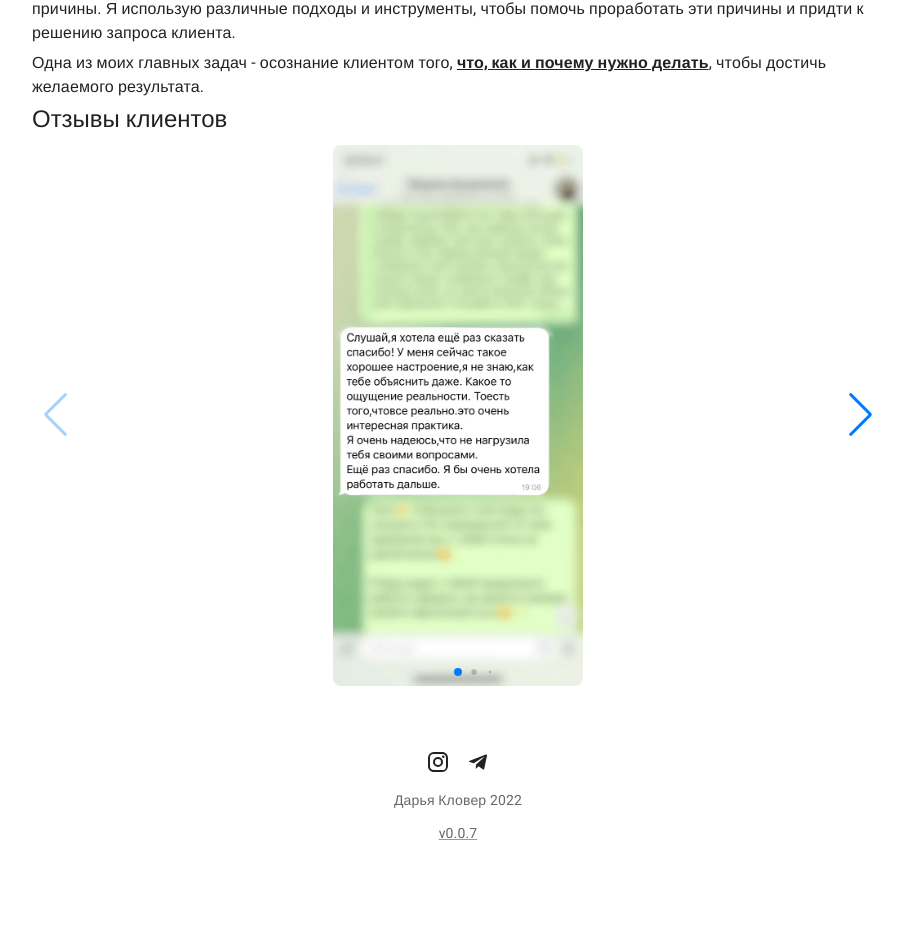
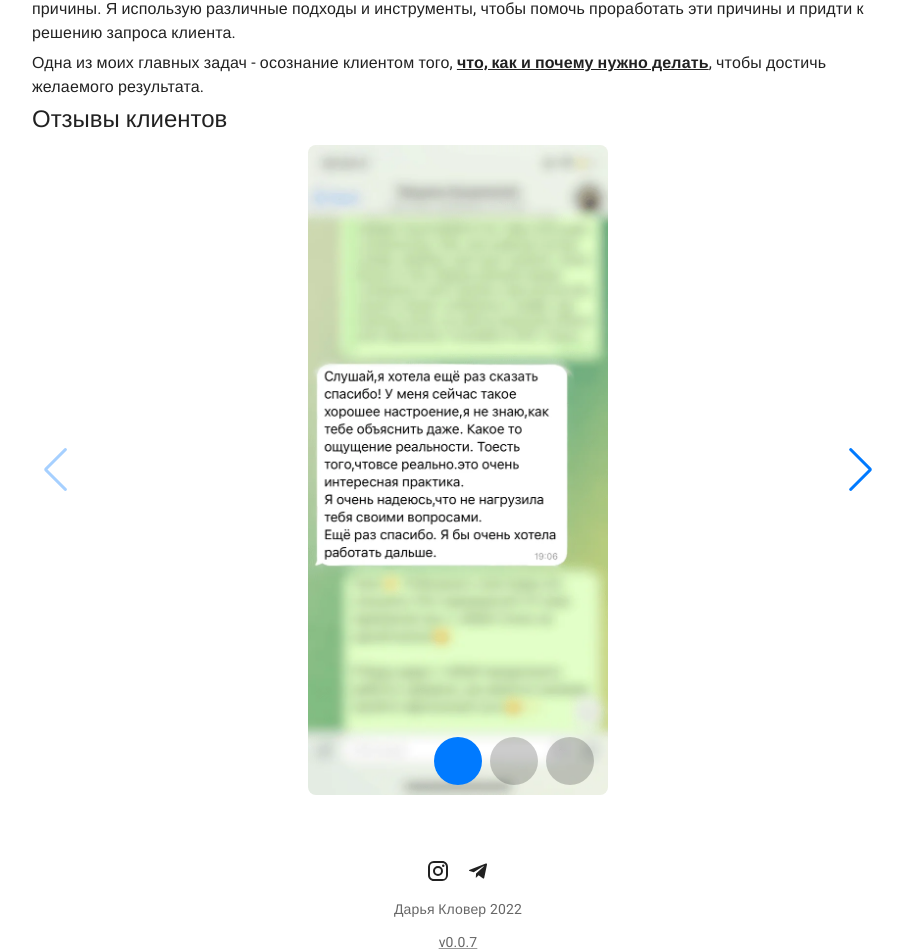
Before and after one commit to SiarheiBobryk/dariaklover, a React (Create React App) app: page / in a window 1280 px wide. Shown: the part 372-1324 px from the top of the page, without its empty margins (182-1085 px from the left). Before the commit the page ends 1220 px from the top, so only its background shows below. Built offline with nearby package versions, Linux system fonts and the light colour scheme; a web font is replaced by a local one.

Commit message:
Make pagination bullers `48x48px`

```diff
--- a/src/components/References/References.tsx
+++ b/src/components/References/References.tsx
@@ -9,6 +9,8 @@ import 'swiper/css';
 import 'swiper/css/lazy';
 import 'swiper/css/pagination';
 import 'swiper/css/navigation';
+import 'swiper/css/a11y';
+import './styles.css';
 
 export const PUBLIC_PATH = 'responsive_images/reference_';
 
@@ -83,8 +85,8 @@ export const Img = styled('img')(({ theme }) => {
 });
 
 function References() {
-  const height = '541';
-  const width = '250';
+  const height = '650';
+  const width = '300';
   const [firstReference, ...lazyLoadingReferences]: ReferenceData[] = references;
   return (
     <Swiper
@@ -101,7 +103,10 @@ function References() {
       }}
       modules={[Lazy, Pagination, Navigation, A11y]}
       navigation
-      pagination={{ clickable: true, dynamicBullets: true }}
+      pagination={{
+        clickable: true,
+        dynamicBullets: true,
+      }}
       style={{ height: `${height}px` }}
     >
       <SwiperSlide style={{ display: 'flex', justifyContent: 'center' }}>
--- /dev/null
+++ b/src/components/References/styles.css
@@ -0,0 +1,5 @@
+.swiper-pagination-bullet {
+  width: 48px !important;
+  height: 48px !important;
+  transform: none !important;
+}
```
